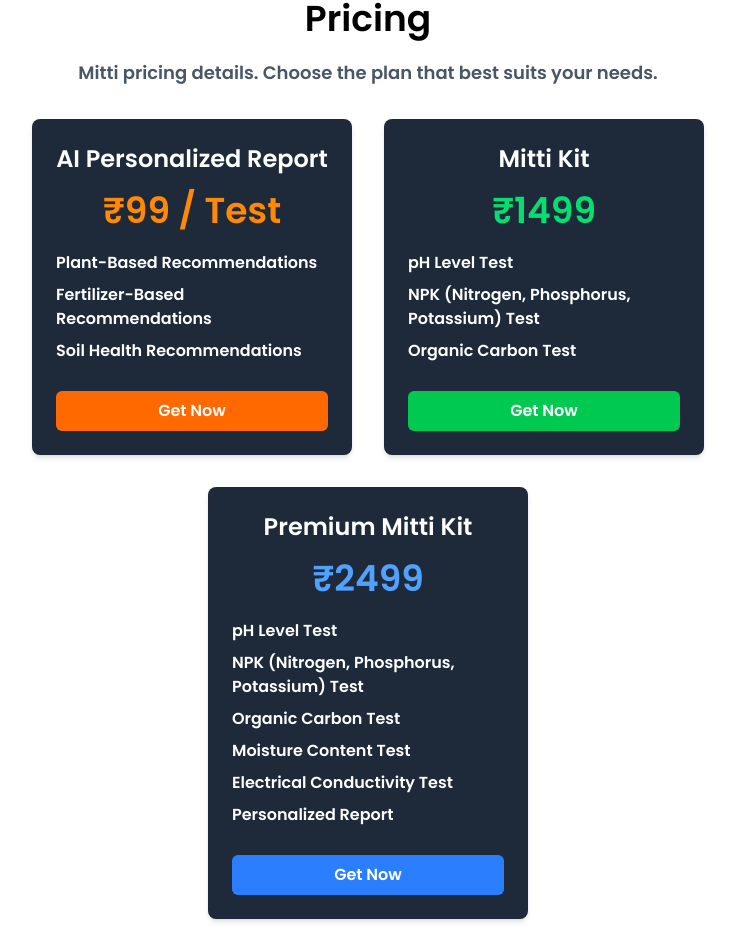
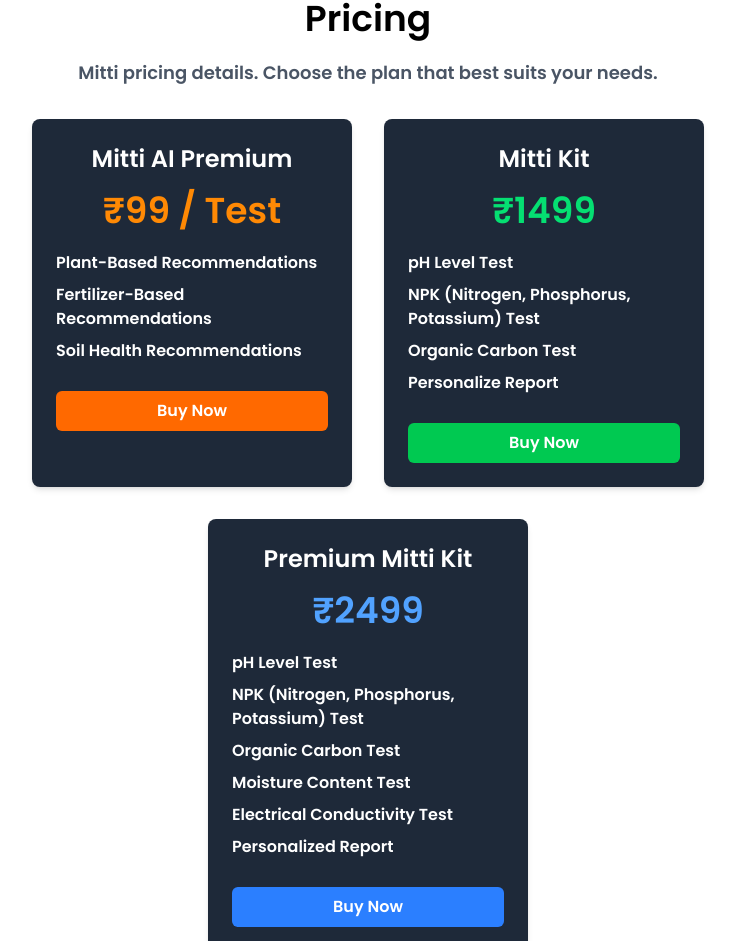
Before and after one commit to ommahadik1/mittiai, a React (Vite) app: page /pricing in a window 1280 px wide. Shown: the part 501-1442 px from the top of the page, without its empty margins (272-1007 px from the left). Built offline with nearby package versions, Linux system fonts and the light colour scheme.

Commit message:
first commit

```diff
--- a/src/pages/Pricing.jsx
+++ b/src/pages/Pricing.jsx
@@ -12,9 +12,7 @@
       <div className="flex flex-wrap justify-center gap-8">
         {/* AI Personalized Report Card */}
         <div className="bg-gray-800 text-white rounded-lg shadow-md p-6 w-full md:w-80">
-          <h2 className="text-2xl font-semibold mb-4">
-            AI Personalized Report
-          </h2>
+          <h2 className="text-2xl font-semibold mb-4">Mitti AI Premium</h2>
           <div className="text-4xl font-bold text-orange-400 mb-4">
             ₹99 / Test
           </div>
@@ -24,7 +22,7 @@
             <li className="py-1">Soil Health Recommendations</li>
           </ul>
           <button className="bg-orange-500 hover:bg-orange-600 text-white py-2 px-4 rounded-md w-full">
-            Get Now
+            Buy Now
           </button>
         </div>
 
@@ -36,9 +34,10 @@
             <li className="py-1">pH Level Test</li>
             <li className="py-1">NPK (Nitrogen, Phosphorus, Potassium) Test</li>
             <li className="py-1">Organic Carbon Test</li>
+            <li className="py-1">Personalize Report</li>
           </ul>
           <button className="bg-green-500 hover:bg-green-600 text-white py-2 px-4 rounded-md w-full">
-            Get Now
+            Buy Now
           </button>
         </div>
 
@@ -55,7 +54,7 @@
             <li className="py-1">Personalized Report</li>
           </ul>
           <button className="bg-blue-500 hover:bg-blue-600 text-white py-2 px-4 rounded-md w-full">
-            Get Now
+            Buy Now
           </button>
         </div>
       </div>
```
